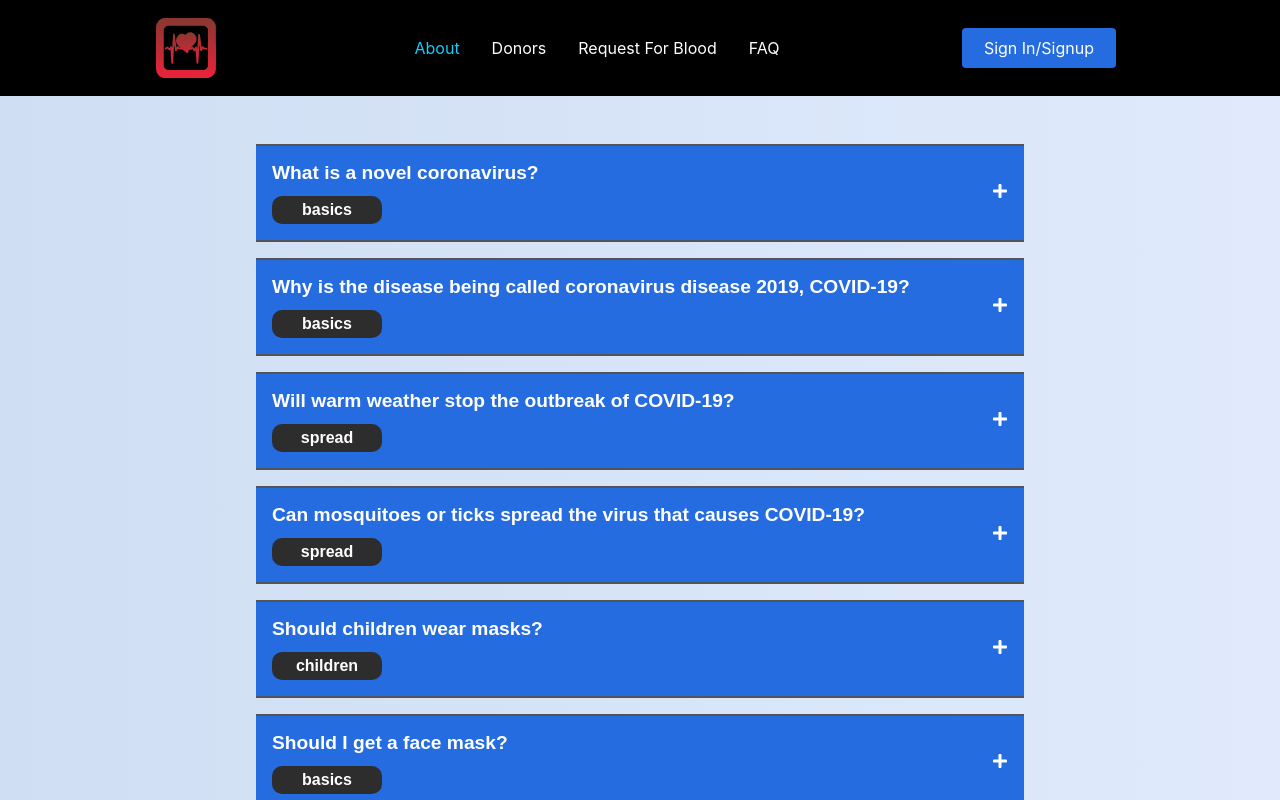
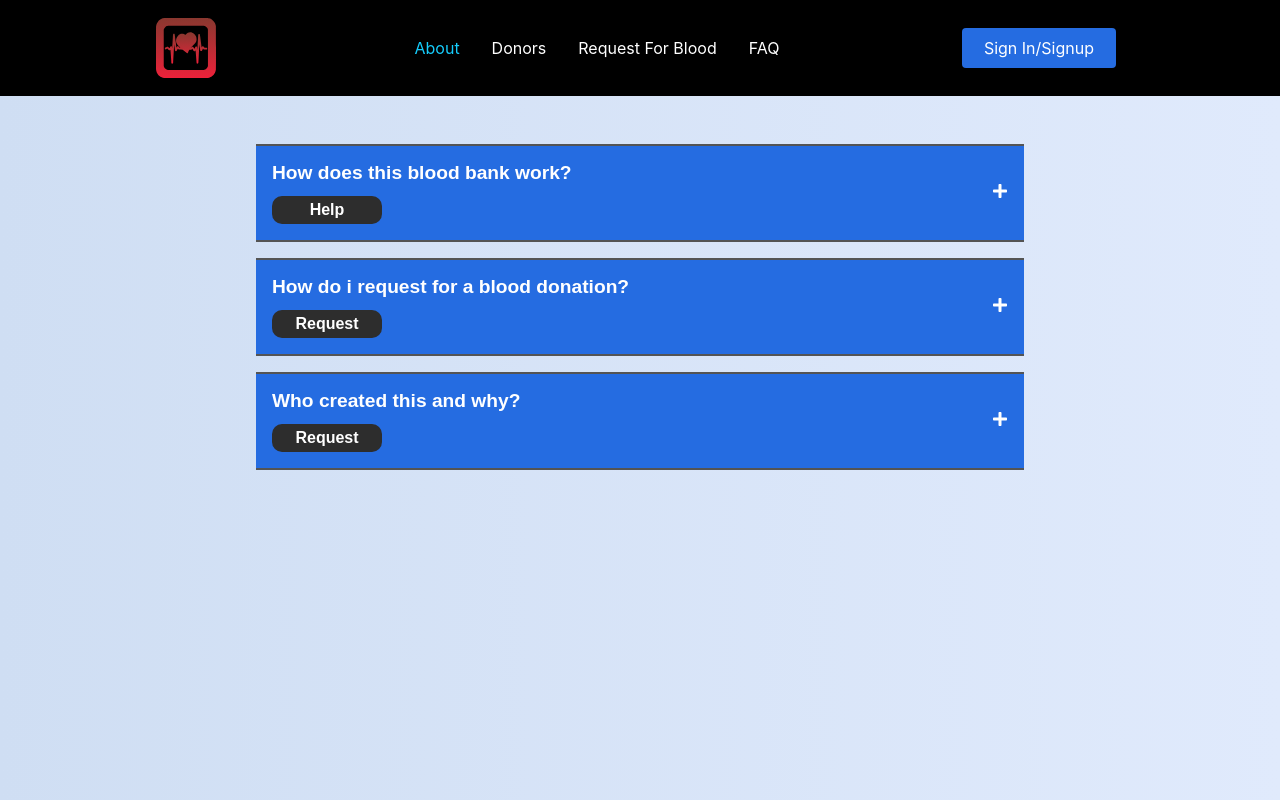
Before and after one commit to hari-bhandari/blood-bank, a React (Create React App) app in the folder client/: page /about in a window 1280 px wide. Shown: the top 800 px of the page. Built offline with nearby package versions, Linux system fonts and the light colour scheme; no server answers.

Commit message:
added few faqq

```diff
--- a/client/src/Components/About/About.js
+++ b/client/src/Components/About/About.js
@@ -13,53 +13,25 @@ const Container = styled.div`
 
 const FAQs= [
     {
-        question: "What is a novel coronavirus?",
-        answer: `A novel coronavirus is a new coronavirus that has not been previously identified.
-       The virus causing coronavirus disease 2019 (COVID-19), is not the same as the coronaviruses that commonly circulate among humans and cause mild illness, like the common cold.`,
-        category: "basics",
+        question: "How does this blood bank work?",
+        answer: `One blood donation can potentially save three lives. Perhaps, You could be the one to give them second life. The main motive
+        behind this project is to minify the process to potentially find a donor. You can request for a blood , or even be the donor. At the moment, By the time you register, You info will be automatically shown to other people and they can call you for the required help.`,
+        category: "Help",
         isOpen: false
     },
     {
-        question: "Why is the disease being called coronavirus disease 2019, COVID-19?",
-        answer: `On February 11, 2020 the World Health Organization announced an official name for the disease that is causing the 2019 novel coronavirus outbreak, first identified in Wuhan China. The new name of this disease is coronavirus disease 2019, abbreviated as COVID-19. In COVID19, ‘CO’ stands for ‘corona,’ ‘VI’ for ‘virus,’ and ‘D’ for disease. Formerly, this disease was referred to as "2019 novel coronavirus" or "2019-nCoV"
-       \nThere are many types of human coronaviruses including some that commonly cause mild upper-respiratory tract illnesses. COVID-19 is a new disease, caused by a novel (or new) coronavirus that has not previously been seen in humans.`,
-        category: "basics",
+        question: "How do i request for a blood donation?",
+        answer: `To request for a blood, simply open the navigation and click on the "REQUEST FOR BLOOD" tab. Fill out the necessary details.To help donor, you can pay for their expenses such as : travel costs and food `,
+        category: "Request",
         isOpen: false
     },
     {
-        question: "Will warm weather stop the outbreak of COVID-19?",
-        answer: `It is not yet known whether weather and temperature affect the spread of COVID-19. Some other viruses, like those that cause the common cold and flu, spread more during cold weather months but that does not mean it is impossible to become sick with these viruses during other months.
-      There is much more to learn about the transmissibility, severity, and other features associated with COVID-19 and investigations are ongoing.`,
-        category: "spread",
+        question: "Who created this and why?",
+        answer: `This site is maintained by Hari Bhandari (https://haribhandari.me). However, I am actively looking for someone to collaborate with me to make this site even more convenient and functional.`,
+        category: "Request",
         isOpen: false
     },
-    {
-        question: "Can mosquitoes or ticks spread the virus that causes COVID-19?",
-        answer: `At this time, CDC has no data to suggest that this new coronavirus or other similar coronaviruses are spread by mosquitoes or ticks. The main way that COVID-19 spreads is from person to person.`,
-        category: "spread",
-        isOpen: false
-    },
-    {
-        question: "Should children wear masks?",
-        answer: `In general, children 2 years and older should wear a mask. However, CDC recognizes that wearing masks may not be possible in every situation or for some people.
-      Appropriate and consistent use of masks may be challenging for some children, such as children with certain disabilities, including cognitive, intellectual, developmental, sensory and behavioral disorders.`,
-        category: "children",
-        isOpen: false
-    },
-    {
-        question: "Should I get a face mask?",
-        answer: `Yes, you should wear a mask whenever you are in a public place where you will encounter other people.
-     The coronavirus that causes COVID-19 can spread between people interacting in close proximity — for example, speaking, coughing, sneezing, or singing— even if those people do not symptoms.`,
-        category: "basics",
-        isOpen: false
-    },
-    {
-        question: "Can I make my own hand sanitizer?",
-        answer: `There are no studies supporting the effectiveness of homemade hand sanitizer blend in killing the new coronavirus on people’s hands.
-     Experts agree that the best method for cleaning hands is washing for at least 20 seconds with soap and water`,
-        category: "basics",
-        isOpen: false
-    }
+
 ]
 const About = () => {
     const [faqs, setFaqs] = useState([]);
```
